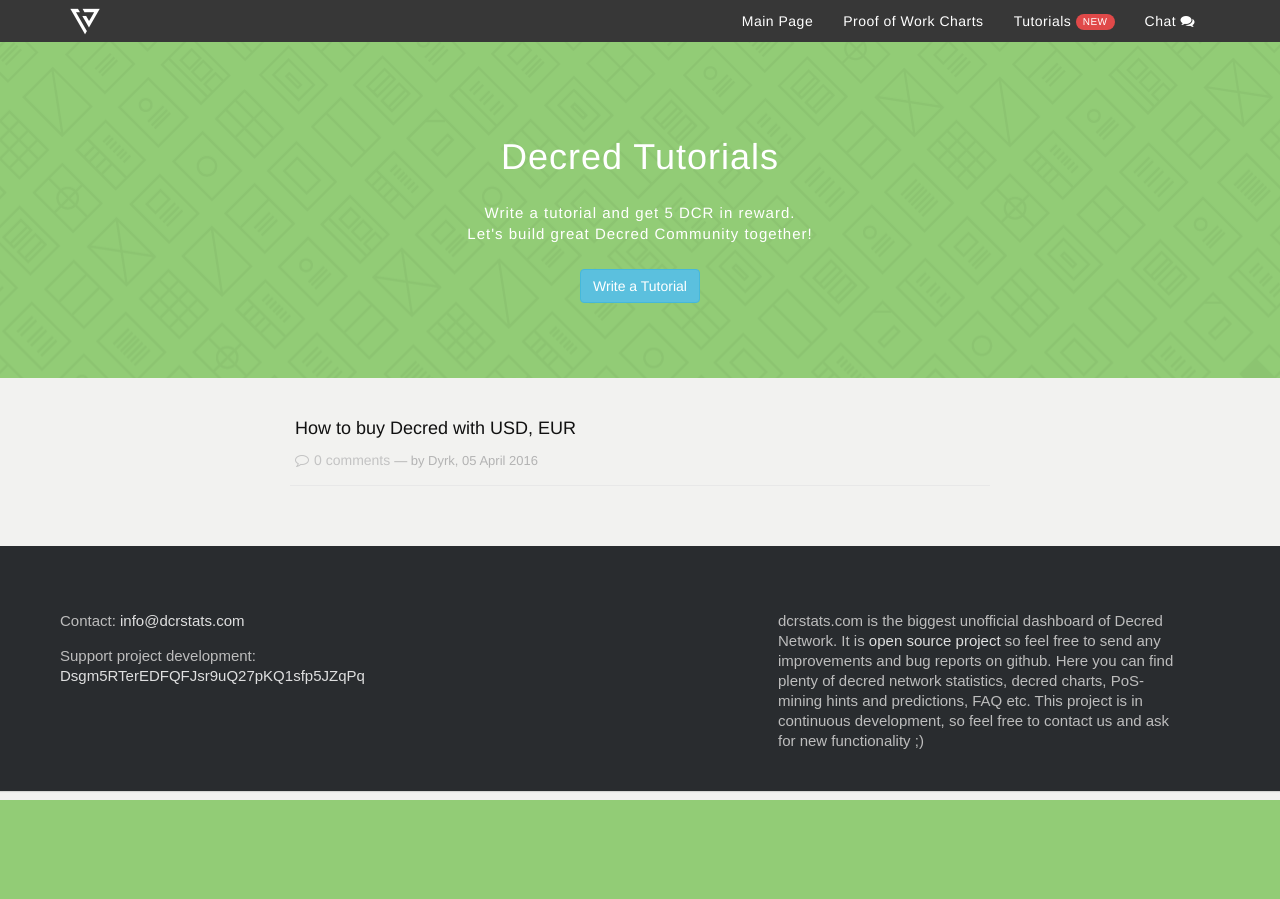
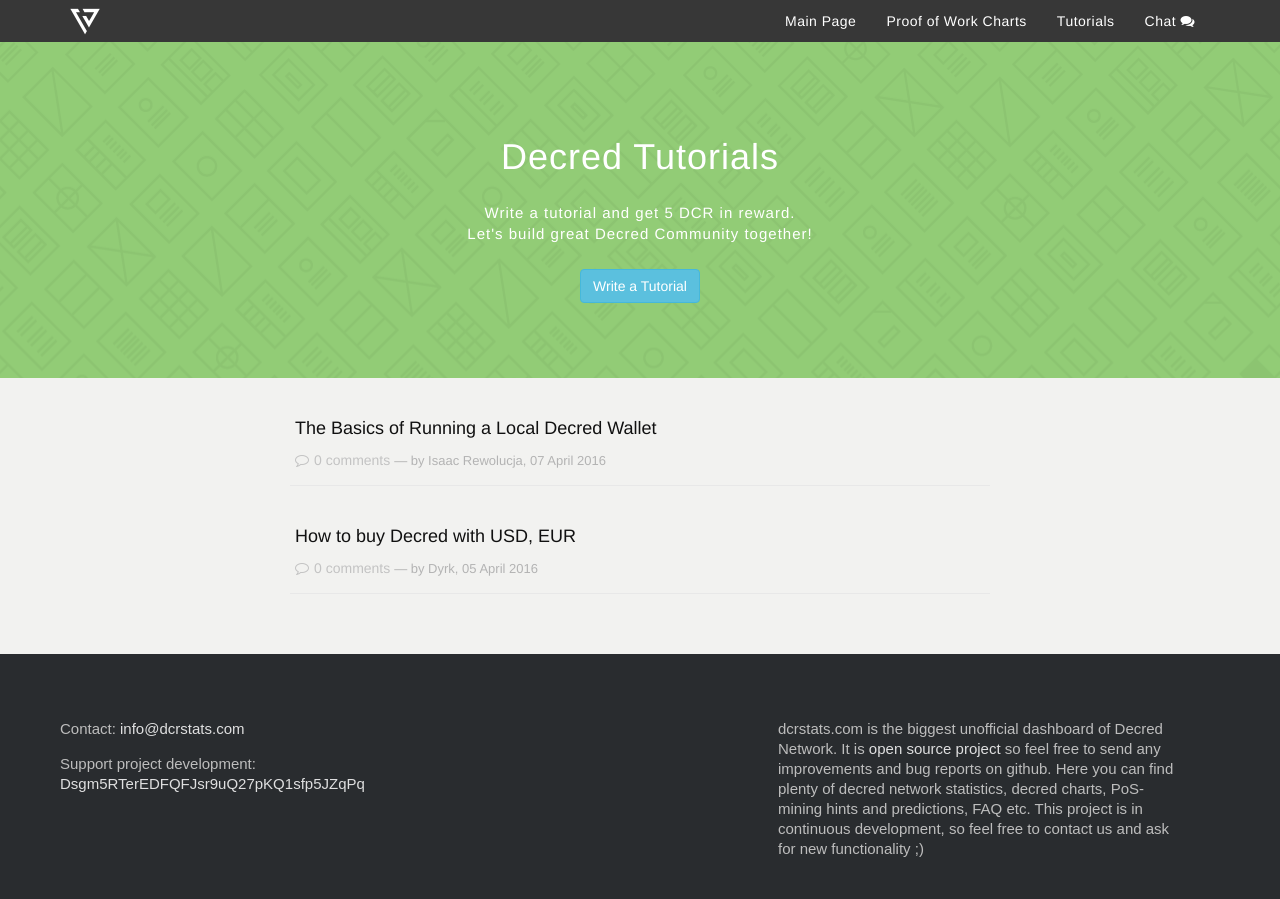
Before and after one commit to girino/decred-dashboard, a Node server app: page /articles in a window 1280 px wide. Before the commit the page ends 800 px from the top, so only its background shows below. Run offline with Node 20, Linux system fonts and the light colour scheme; some libraries are stand-ins or nearby versions.

Commit message:
New tutorial submited by Isaac Rewolucja: The Basics of Running a Local Wallet

```diff
--- a/public/views/articles.jade
+++ b/public/views/articles.jade
@@ -24,6 +24,16 @@ html(lang='en')
       .row.articles-list
         .article
           h3
+            a(href='https://dcrstats.com/articles/running-local-decred-wallet') The Basics of Running a Local Decred Wallet
+          .meta
+            a(href='https://dcrstats.com/articles/running-local-decred-wallet#comments')
+              i.fa.fa-comment-o
+              span.fb-comments-count(data-href="https://dcrstats.com/articles/running-local-decred-wallet") 0
+              span  comments
+            span.author
+              |  — by Isaac Rewolucja, 07 April 2016
+        .article
+          h3
             a(href='https://dcrstats.com/articles/how-to-buy-decred-with-usd-euro') How to buy Decred with USD, EUR
           .meta
             a(href='https://dcrstats.com/articles/how-to-buy-decred-with-usd-euro#comments')
--- a/public/views/includes/navigation.jade
+++ b/public/views/includes/navigation.jade
@@ -19,7 +19,6 @@ nav.navbar.navbar-inverse
         li
           a(href='https://dcrstats.com/articles')
             | Tutorials
-            span.badge(style="font-size: 10px;") NEW
         li.show-chat
           a(href='javascript:;')
             | Chat
--- a/routes/site.js
+++ b/routes/site.js
@@ -92,6 +92,7 @@ router.get('/articles/:uri', function(req, res) {
     } else {
       var html = jade.compile(data)();
       res.render('article', {
+        env : env,
         content : html,
         uri : uri,
         title : getTutorialTitle(uri),
```
